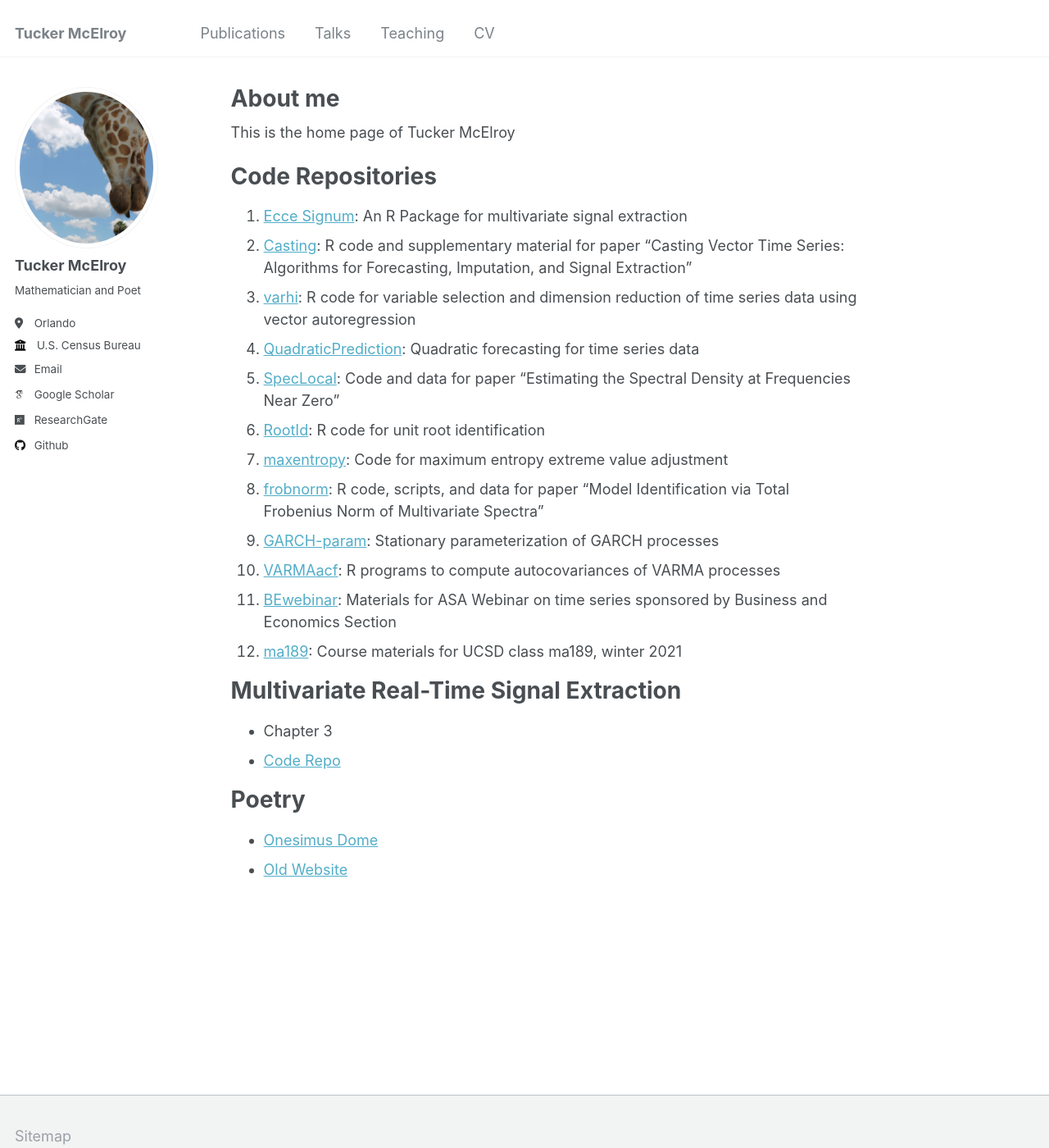
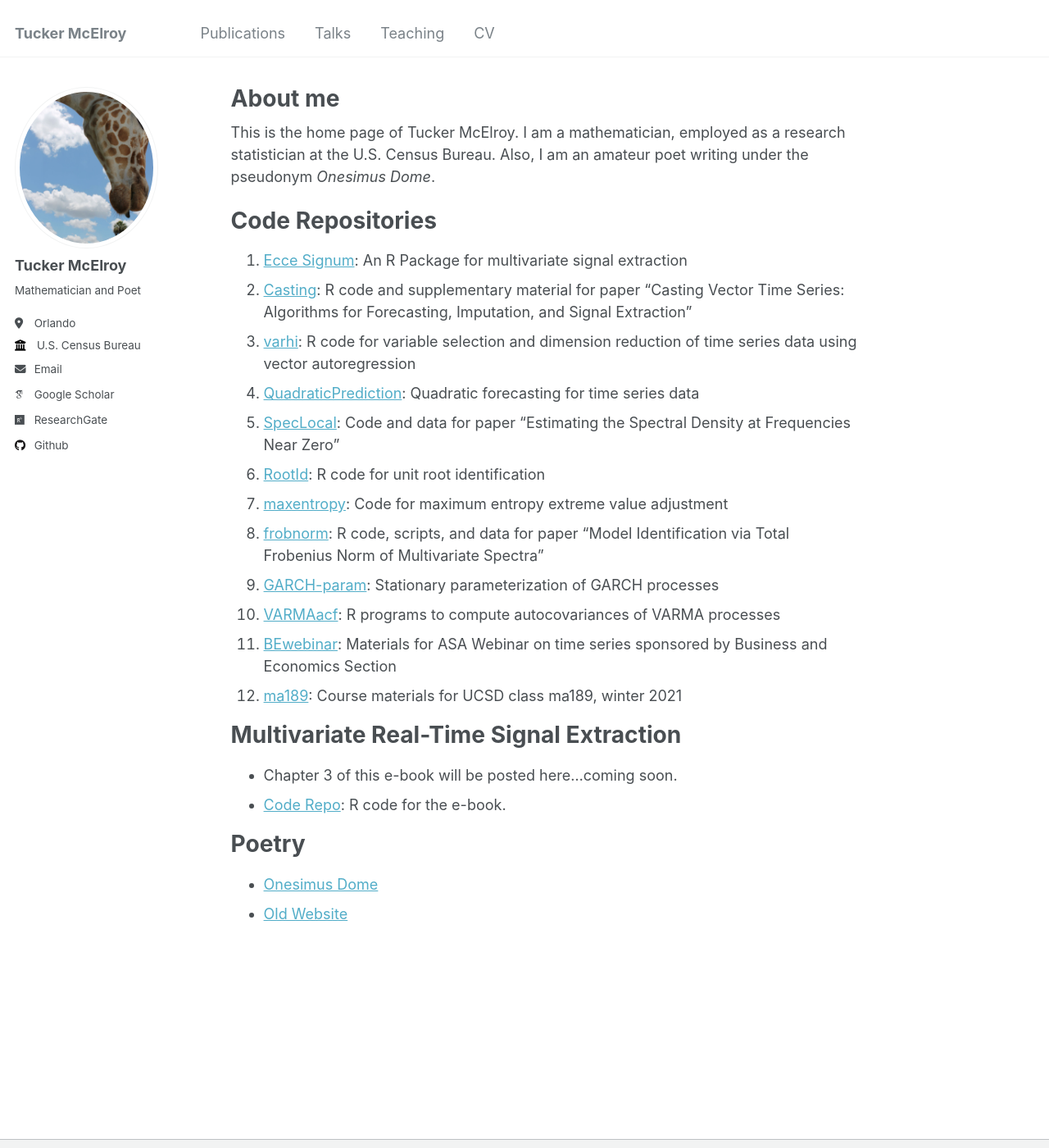
Before and after one commit to tuckermcelroy/tuckermcelroy.github.io, a Jekyll site: the page built from _pages/about.md, in a window 1280 px wide and 1400 px high. Shown: the whole window at 82% size. Built offline with Jekyll 4.4.1, drawn with Linux system fonts in a browser that asks for light colours; some web fonts are replaced.

Commit message:
Update about.md

```diff
--- a/_pages/about.md
+++ b/_pages/about.md
@@ -7,7 +7,7 @@ redirect_from:
   - /about.html
 ---
 
-This is the home page of Tucker McElroy
+This is the home page of Tucker McElroy. I am a mathematician, employed as a research statistician at the U.S. Census Bureau.  Also, I am an amateur poet writing under the pseudonym *Onesimus Dome*.
 
 # Code Repositories
 1. [Ecce Signum](https://github.com/tuckermcelroy/sigex): An R Package for multivariate signal extraction
@@ -24,10 +24,9 @@ This is the home page of Tucker McElroy
 13. [ma189](https://github.com/tuckermcelroy/ma189): Course materials for UCSD class ma189, winter 2021
 
 
-
 # Multivariate Real-Time Signal Extraction
-- Chapter 3
-- [Code Repo](https://github.com/tuckermcelroy/MDFA-code)
+- Chapter 3 of this e-book will be posted here...coming soon.
+- [Code Repo](https://github.com/tuckermcelroy/MDFA-code): R code for the e-book.
 
 # Poetry
 - [Onesimus Dome](poetry-main.md)
```
